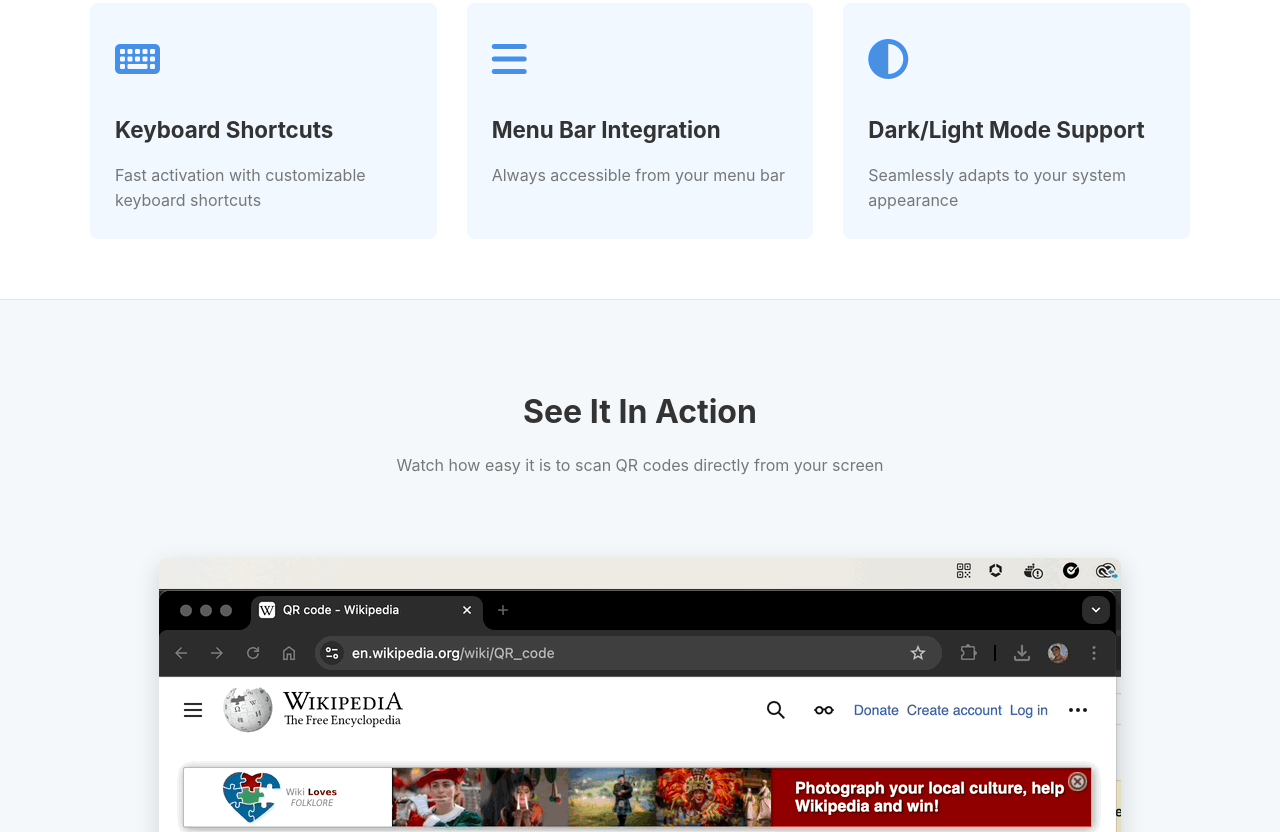
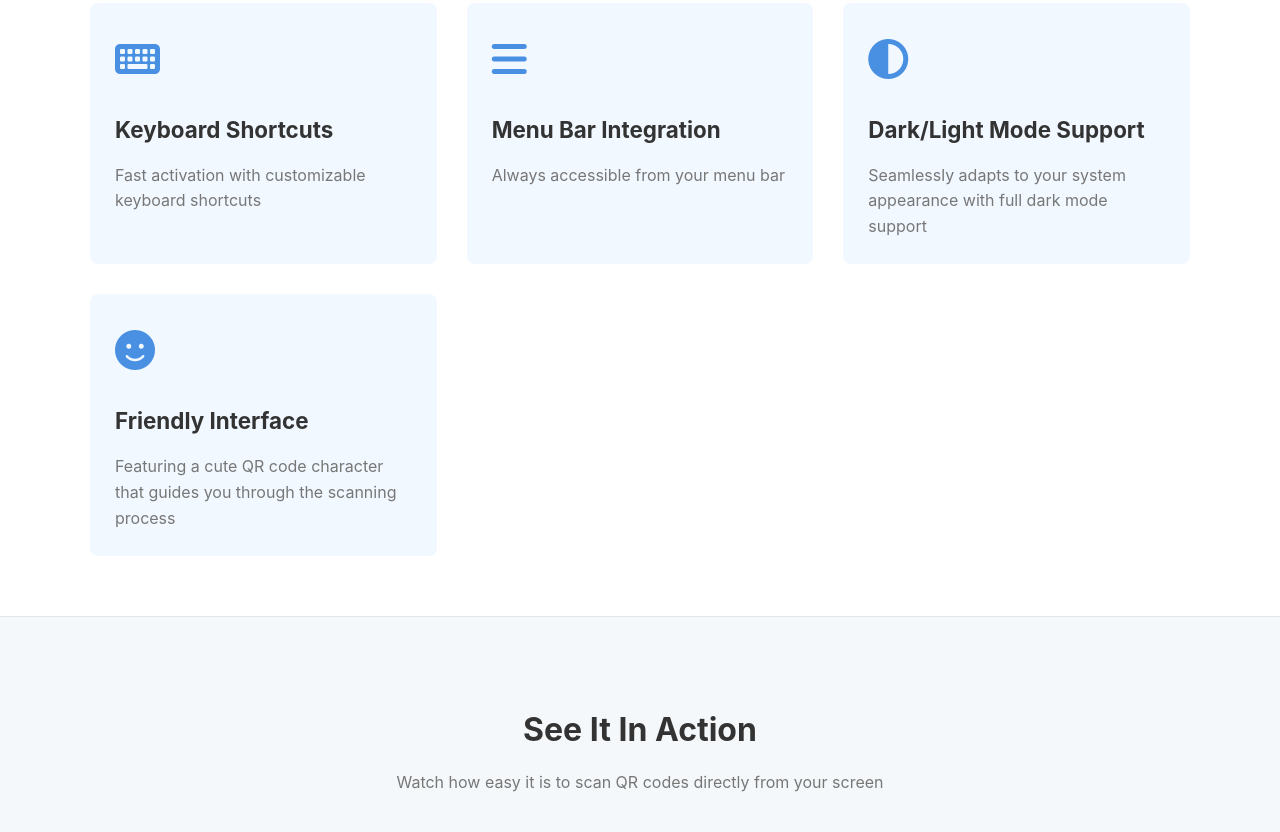
Before and after one commit to andrewmkhoury/qr-scanner, a plain HTML site: page docs/index.html in a window 1280 px wide. Shown: the part 1568-2400 px from the top of the page. Drawn offline with Linux system fonts and the light colour scheme.

Commit message:
Update website with v1.0.1 links and new features

```diff
--- a/docs/index.html
+++ b/docs/index.html
@@ -470,7 +470,14 @@
                         <i class="fas fa-adjust"></i>
                     </div>
                     <h3>Dark/Light Mode Support</h3>
-                    <p>Seamlessly adapts to your system appearance</p>
+                    <p>Seamlessly adapts to your system appearance with full dark mode support</p>
+                </div>
+                <div class="feature-card">
+                    <div class="feature-icon">
+                        <i class="fas fa-smile"></i>
+                    </div>
+                    <h3>Friendly Interface</h3>
+                    <p>Featuring a cute QR code character that guides you through the scanning process</p>
                 </div>
             </div>
         </div>
@@ -566,7 +573,7 @@
             <h2>Ready to Get Started?</h2>
             <p>Download QR Screen Scanner and start scanning QR codes on your screen today!</p>
             <div class="download-options">
-                <a href="https://github.com/andrewmkhoury/qr-scanner/releases/latest/download/QRScreenScanner_v1.0.0.dmg" class="cta-button">
+                <a href="https://github.com/andrewmkhoury/qr-scanner/releases/latest/download/QRScreenScanner_v1.0.1.dmg" class="cta-button">
                     <i class="fas fa-download"></i> Download DMG File
                 </a>
                 <a href="https://github.com/andrewmkhoury/qr-scanner" class="cta-button cta-button-secondary">
@@ -574,6 +581,7 @@
                 </a>
             </div>
             <p>Requires macOS 11.0 (Big Sur) or later</p>
+            <p><strong>Latest Version:</strong> v1.0.1 - Now with dark mode support and cute QR code character!</p>
         </div>
     </section>
 
```
